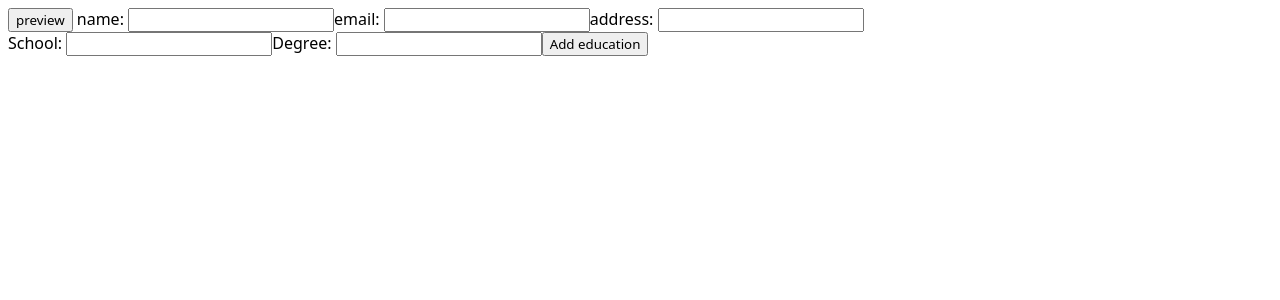
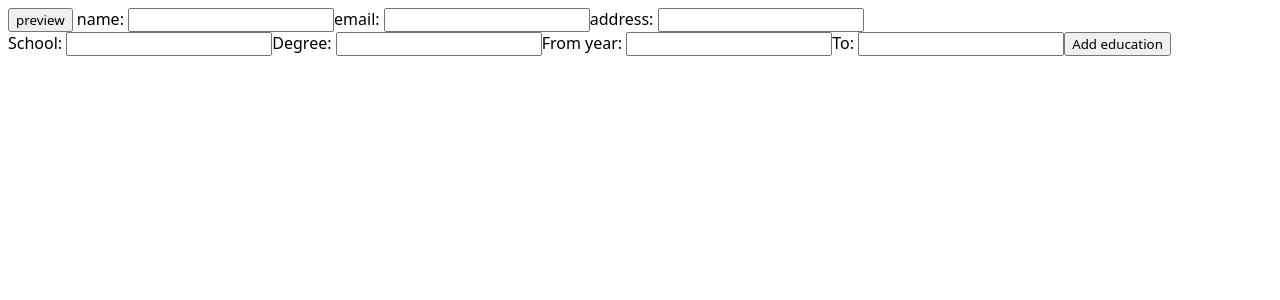
Before and after one commit to eyaldavidszt/cv-builder, a React (Vite) app: page / in a window 1280 px wide. Shown: the top 300 px of the page. Built offline with nearby package versions, Linux system fonts and the light colour scheme.

Commit message:
Add education years

```diff
--- a/src/components/App.jsx
+++ b/src/components/App.jsx
@@ -13,10 +13,20 @@ function App() {
   const [school, setSchool] = useState("");
   const [degree, setDegree] = useState("");
 
+  const [startingYear, setStartingYear] = useState("");
+  const [endingYear, setEndingYear] = useState("");
+
   // we are changing educations on "add education" button click
   // handleAddEducation = make new education array and pass it into setEducations...
   // but how do we append the new Education object? how do we get the inputs data?
   // maybe it's from the parent like the personal section.
+
+  const handleChangeStartingYear = (e) => {
+    setStartingYear(e.target.value);
+  };
+  const handleChangeEndingYear = (e) => {
+    setEndingYear(e.target.value);
+  };
 
   const handleChangeName = (e) => {
     setName(e.target.value);
@@ -35,6 +45,8 @@ function App() {
     console.log(school);
     toAppend["school"] = school;
     toAppend["degree"] = degree;
+    toAppend["starting"] = startingYear;
+    toAppend["ending"] = endingYear;
     toAppend["id"] = uuidv4();
     array.push(toAppend);
     setEducations(array);
@@ -68,6 +80,10 @@ function App() {
       <Education
         school={school}
         degree={degree}
+        startingYear={startingYear}
+        endingYear={endingYear}
+        handleChangeEndingYear={handleChangeEndingYear}
+        handleChangeStartingYear={handleChangeStartingYear}
         handleChangeSchool={handleChangeSchool}
         handleChangeDegree={handleChangeDegree}
         handleAddEducation={handleAddEducation}
--- a/src/components/Cv.jsx
+++ b/src/components/Cv.jsx
@@ -25,6 +25,8 @@ export default function Cv({
                 <>
                   <h2>school: {education.school}</h2>
                   <h2>degree: {education.degree}</h2>
+                  <h2>From: {education.starting}</h2>
+                  <h2>To: {education.ending}</h2>
                   <button id={education.id} onClick={handleRemoveEducation}>
                     Remove
                   </button>
--- a/src/components/Education.jsx
+++ b/src/components/Education.jsx
@@ -4,6 +4,10 @@ export default function Education({
   handleChangeSchool,
   degree,
   handleChangeDegree,
+  startingYear,
+  handleChangeStartingYear,
+  endingYear,
+  handleChangeEndingYear,
   handleAddEducation,
 }) {
   return (
@@ -26,6 +30,24 @@ export default function Education({
         onChange={handleChangeDegree}
         value={degree}
       />
+      <label htmlFor="starting">From year: </label>
+      <input
+        type="text"
+        id="starting"
+        name="starting"
+        autoComplete="off"
+        value={startingYear}
+        onChange={handleChangeStartingYear}
+      />
+      <label htmlFor="ending">To: </label>
+      <input
+        type="text"
+        id="ending"
+        name="starting"
+        autoComplete="off"
+        value={endingYear}
+        onChange={handleChangeEndingYear}
+      />
       <button onClick={handleAddEducation}>Add education</button>
     </div>
   );
```
